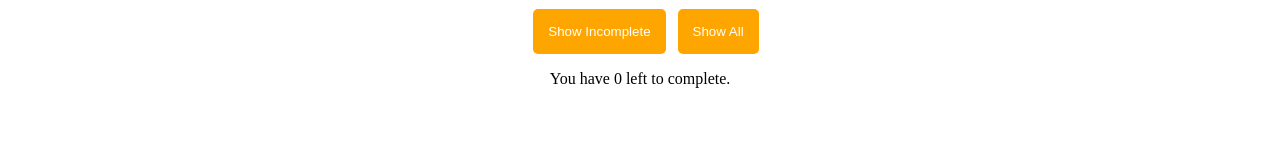
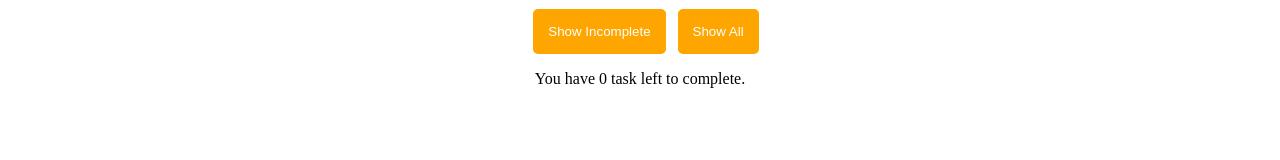
Before and after one commit to harshadnaik96/react-todo-app, a React (Create React App) app: page / in a window 1280 px wide. Shown: the part 139-299 px from the top of the page. Built offline with nearby package versions, Linux system fonts and the light colour scheme.

Commit message:
minor changes in texts

```diff
--- a/src/App.js
+++ b/src/App.js
@@ -133,6 +133,9 @@ function App() {
       <div className='component'>
         <p>
           You have {todos.filter((todo) => todo.completed === false).length}{" "}
+          {todos.filter((todo) => todo.completed === false).length > 1
+            ? "tasks"
+            : "task"}{" "}
           left to complete.
         </p>
       </div>
```
